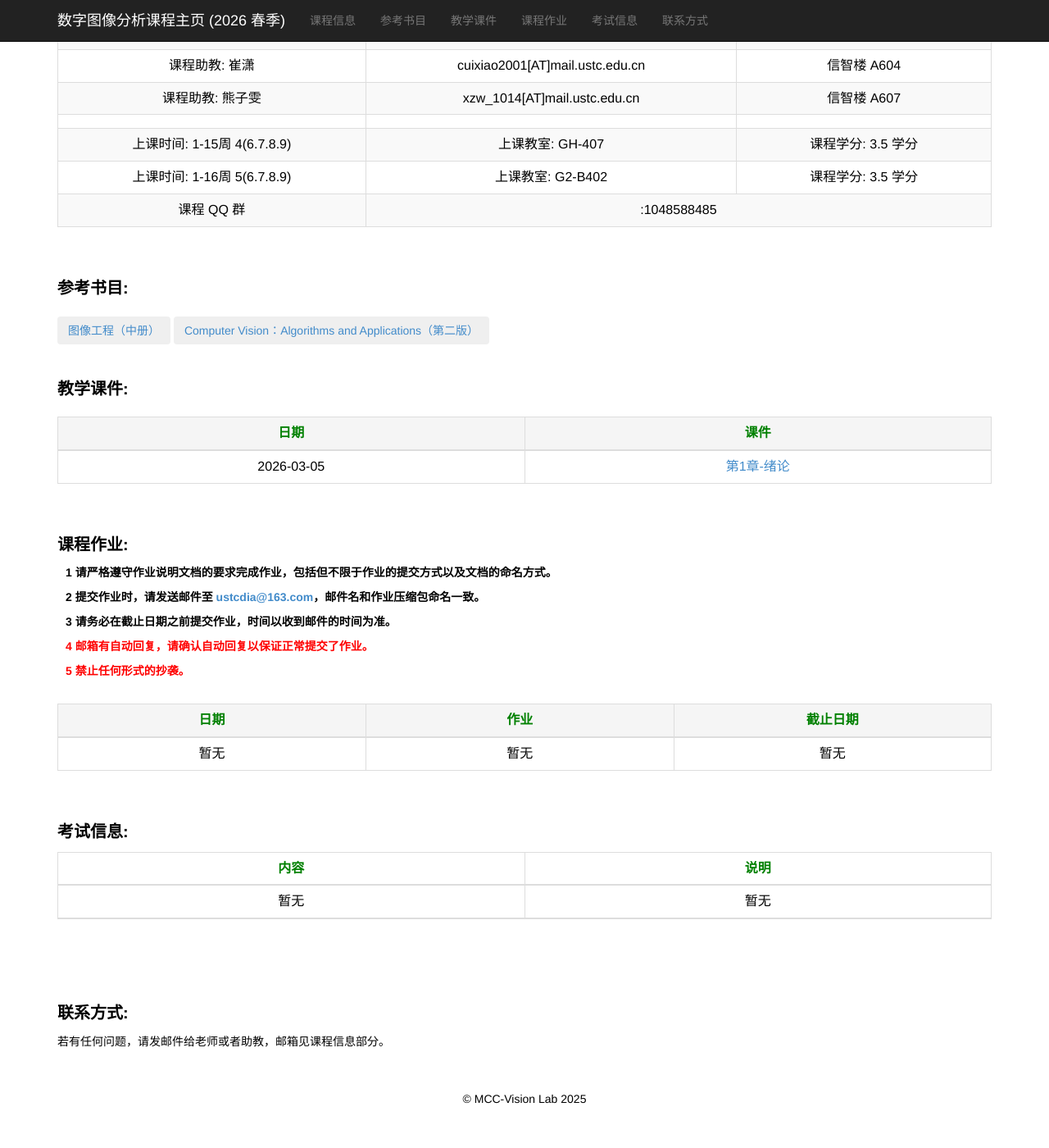
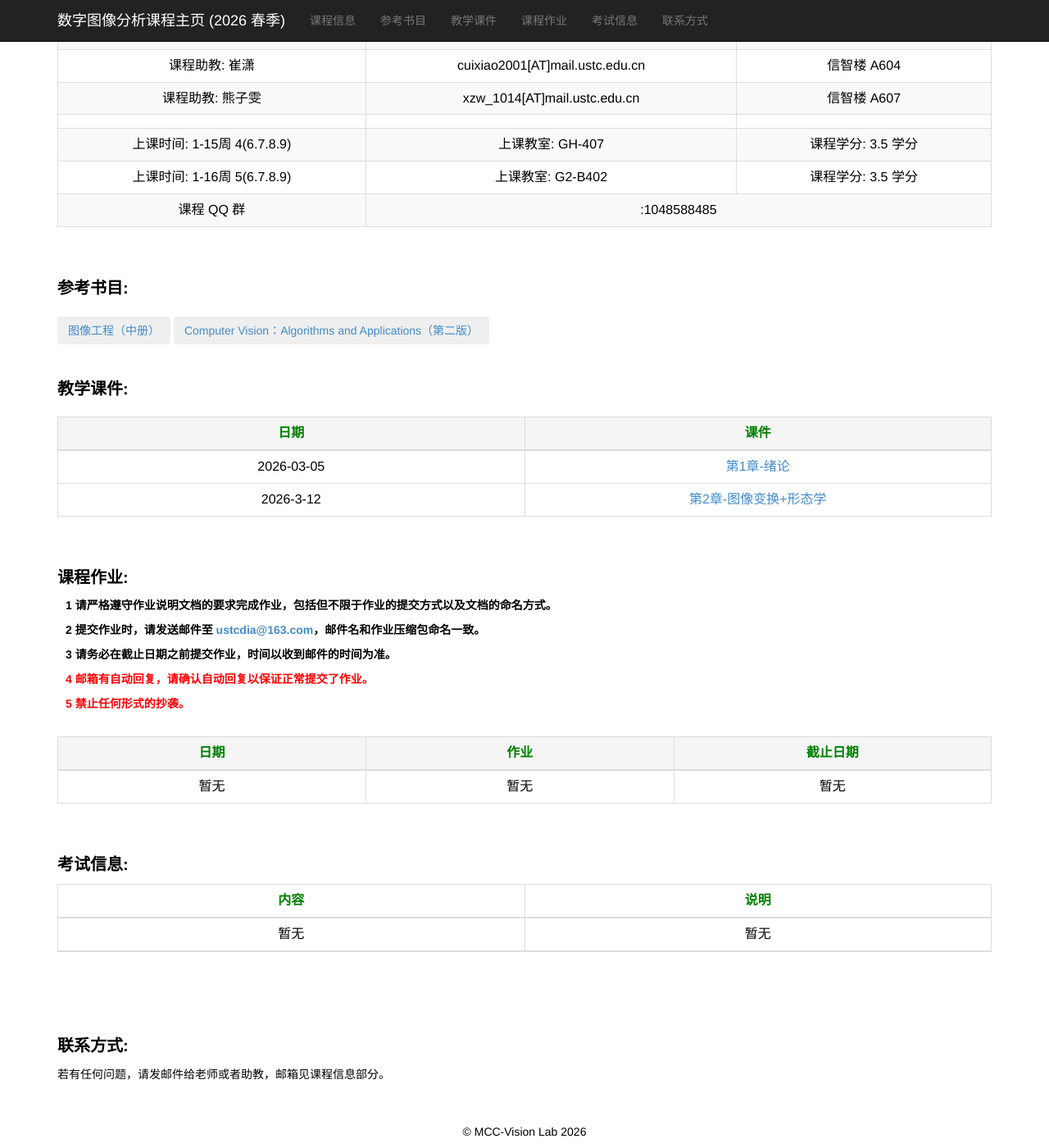
Before and after one commit to ustc-dia/ustc-dia.github.io, a Jekyll site: the page index.html, which Jekyll copies as it is, in a window 1280 px wide and 1400 px high, scrolled down 278 px. Shown: the whole window at 82% size. Built offline with Jekyll 4.4.1, drawn with Linux system fonts in a browser that asks for light colours; before the commit the page ends 1638 px from its top, so only the background shows below that.

Commit message:
Update index.html

```diff
--- a/index.html
+++ b/index.html
@@ -174,12 +174,12 @@
                     <td><a href="./slides_2026_spring/DIA课件-第1章.pdf" target="_blank">第1章-绪论</a></td>
                 </tr>
 
-                <!-- <tr>
-                    <td>2025-10-09</td>
-                    <td><a href="./slides_2025_autumn/DIA课件-第2章.pdf" target="_blank">第2章-图像变换+形态学</a></td>
+                <tr>
+                    <td>2026-3-12</td>
+                    <td><a href="./slides_2026_spring/DIA课件-第2章.pdf" target="_blank">第2章-图像变换+形态学</a></td>
                 </tr>
 
-                <tr>
+                <!--<tr>
                     <td>2025-10-16</td>
                     <td><a href="./slides_2025_autumn/DIA课件-第3章.pdf" target="_blank">第3章-图像处理</a></td>
                 </tr>
@@ -472,7 +472,7 @@
         <span style="font-size: 20px; font-weight: bold; padding-left: 0px; padding-top: 8px;" id="contact">联系方式:</span>
         <p></p>
         <p>若有任何问题，请发邮件给老师或者助教，邮箱见课程信息部分。</p><br><br>
-        <p style="text-align:center">&copy; MCC-Vision Lab 2025</p>
+        <p style="text-align:center">&copy; MCC-Vision Lab 2026</p>
 
 
     </div>
```
